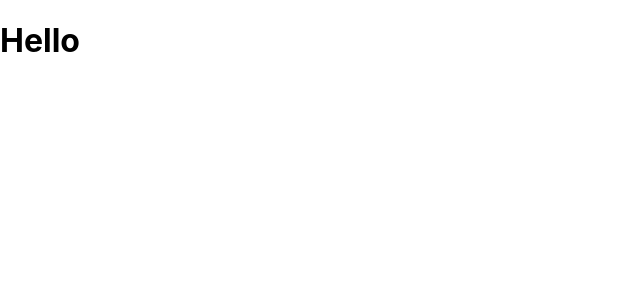
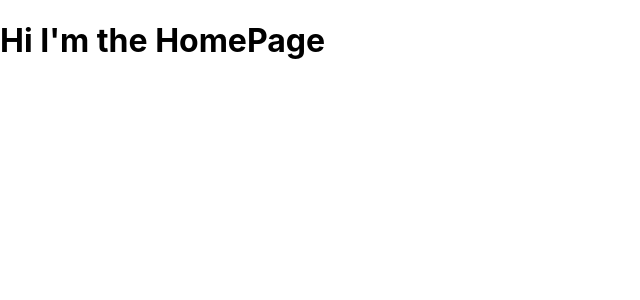
Before and after one commit to mtisby/cinemaSave, a React (Create React App) app in the folder client/: page / in a window 1280 px wide. Shown: the top 300 px of the page, without its empty margins (0-640 px from the left). Built offline with nearby package versions, Linux system fonts and the light colour scheme.

Commit message:
destructuring api data & organizing data

```diff
--- a/client/src/App.js
+++ b/client/src/App.js
@@ -3,6 +3,8 @@ import { useDispatch } from 'react-redux'
 import React, { useEffect } from 'react'
 
 import { getPosts } from './actions/posts'
+
+import { Movies } from './components/Movies';
 
 function App() {
   const dispatch = useDispatch();
@@ -12,7 +14,7 @@ function App() {
 
   return (
     <div className="App">
-      <h1>Hello</h1>
+      <Movies />
     </div>
   );
 }
--- /dev/null
+++ b/client/src/components/Movies.jsx
@@ -0,0 +1,9 @@
+import React from 'react'
+
+export const Movies = () => {
+    return (
+        <div>
+            <h1>Hi I'm the HomePage</h1>
+        </div>
+    )
+}
```
Also changed, not shown: client/src/components/Posts.js (deleted).
